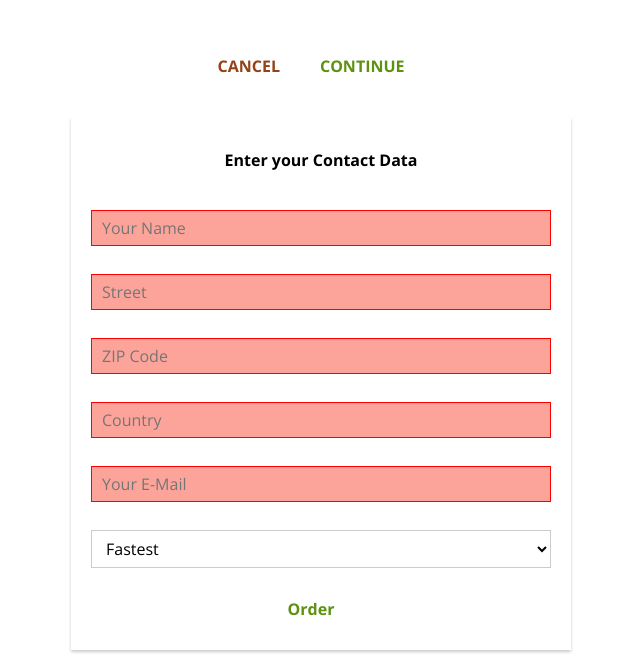
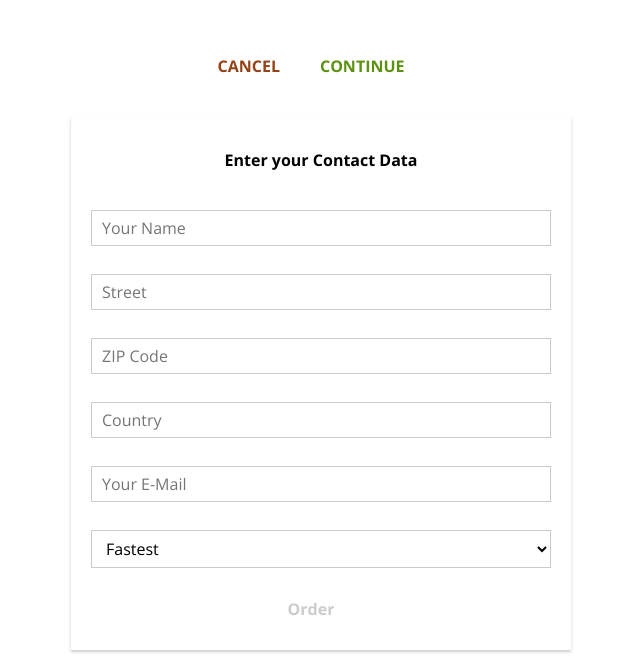
Before and after one commit to JoshuaManto/react-practice-burger-basics, a React (Create React App) app: page /checkout/contact-data in a window 1280 px wide. Shown: the part 701-1371 px from the top of the page, without its empty margins (319-959 px from the left). Built offline with nearby package versions, Linux system fonts and the light colour scheme.

Commit message:
Improved visual feedback (shows error message) and added the handling of form validity (disable button). Fixed validation object for the dropdown 'deliveryMethod'.

```diff
--- a/src/components/UI/Button/Button.js
+++ b/src/components/UI/Button/Button.js
@@ -6,6 +6,7 @@ const button = props => (
   <button
     className={[styles.Button, styles[props.btnType]].join(' ')}
     onClick={props.clicked}
+    disabled={props.disabled}
   >
     {props.children}
   </button>
--- a/src/components/UI/Button/Button.module.css
+++ b/src/components/UI/Button/Button.module.css
@@ -15,6 +15,11 @@
   padding-left: 0;
 }
 
+.Button:disabled {
+  color: #ccc;
+  cursor: not-allowed;
+}
+
 .Success {
   color: #5c9210;
 }
--- a/src/components/UI/Forms/Input/Input.js
+++ b/src/components/UI/Forms/Input/Input.js
@@ -6,7 +6,7 @@ const input = props => {
   let inputElement = null;
   const inputClasses = [styles.InputElement];
 
-  if (props.invalid && props.shouldValidate) {
+  if (props.invalid && props.shouldValidate && props.touched) {
     inputClasses.push(styles.Invalid);
   }
 
@@ -59,10 +59,20 @@ const input = props => {
       );
   }
 
+  let validationError = null;
+  if (props.invalid && props.touched) {
+    validationError = (
+      <p className={styles.ValidationError}>
+        Please enter a valid {props.valueType}
+      </p>
+    );
+  }
+
   return (
     <div className={styles.Input}>
       <label className={styles.Label}>{props.label}</label>
       {inputElement}
+      {validationError}
     </div>
   );
 };
--- a/src/components/UI/Forms/Input/Input.module.css
+++ b/src/components/UI/Forms/Input/Input.module.css
@@ -30,3 +30,8 @@
   border: 1px solid red;
   background-color: #fda49a;
 }
+
+.ValidationError {
+  color: red;
+  margin: 5px 0;
+}
--- a/src/containers/Checkout/ContactData/ContactData.js
+++ b/src/containers/Checkout/ContactData/ContactData.js
@@ -19,7 +19,8 @@ class ContactData extends Component {
         validation: {
           required: true
         },
-        valid: false
+        valid: false,
+        touched: false
       },
       street: {
         elementType: 'input',
@@ -31,7 +32,8 @@ class ContactData extends Component {
         validation: {
           required: true
         },
-        valid: false
+        valid: false,
+        touched: false
       },
       zipcode: {
         elementType: 'input',
@@ -45,7 +47,8 @@ class ContactData extends Component {
           minLength: 5,
           maxLength: 5
         },
-        valid: false
+        valid: false,
+        touched: false
       },
       country: {
         elementType: 'input',
@@ -57,7 +60,8 @@ class ContactData extends Component {
         validation: {
           required: true
         },
-        valid: false
+        valid: false,
+        touched: false
       },
       email: {
         elementType: 'input',
@@ -69,7 +73,8 @@ class ContactData extends Component {
         validation: {
           required: true
         },
-        valid: false
+        valid: false,
+        touched: false
       },
       deliveryMethod: {
         elementType: 'select',
@@ -79,7 +84,10 @@ class ContactData extends Component {
             { value: 'cheapest', displayValue: 'Cheapest' }
           ]
         },
-        value: ''
+        formIsValid: false,
+        value: 'fastest',
+        validation: {},
+        valid: true
       }
     },
     loading: false
@@ -120,6 +128,10 @@ class ContactData extends Component {
   checkValidity(value, rules) {
     let isValid = true;
 
+    if (!rules) {
+      return true;
+    }
+
     if (rules.required) {
       isValid = value.trim() !== '' && isValid;
     }
@@ -146,10 +158,17 @@ class ContactData extends Component {
       updatedFormElement.value,
       updatedFormElement.validation
     );
+    updatedFormElement.touched = true;
     updatedOrderForm[inputIdentifier] = updatedFormElement;
+
     console.log(updatedFormElement);
 
-    this.setState({ orderForm: updatedOrderForm });
+    let formIsValid = true;
+    for (let inputIdentifier in updatedOrderForm) {
+      formIsValid = updatedOrderForm[inputIdentifier].valid && formIsValid;
+    }
+
+    this.setState({ orderForm: updatedOrderForm, formIsValid: formIsValid });
   };
 
   render() {
@@ -206,6 +225,8 @@ class ContactData extends Component {
             value={formElement.config.value}
             invalid={!formElement.config.valid}
             shouldValidate={formElement.config.validation}
+            touched={formElement.config.touched}
+            valueType={formElement.id}
             changed={event => this.inputChangedHandler(event, formElement.id)}
           />
         ))}
@@ -213,12 +234,15 @@ class ContactData extends Component {
         {/* <Button btnType="Success" clicked={this.orderHandler}>
           Order
         </Button> */}
-        <Button btnType="Success">Order</Button>
+        <Button btnType="Success" disabled={!this.state.formIsValid}>
+          Order
+        </Button>
       </form>
     );
     if (this.state.loading) {
       form = <Spinner />;
     }
+
     return (
       <div className={styles.ContactData}>
         <h4>Enter your Contact Data</h4>
```
